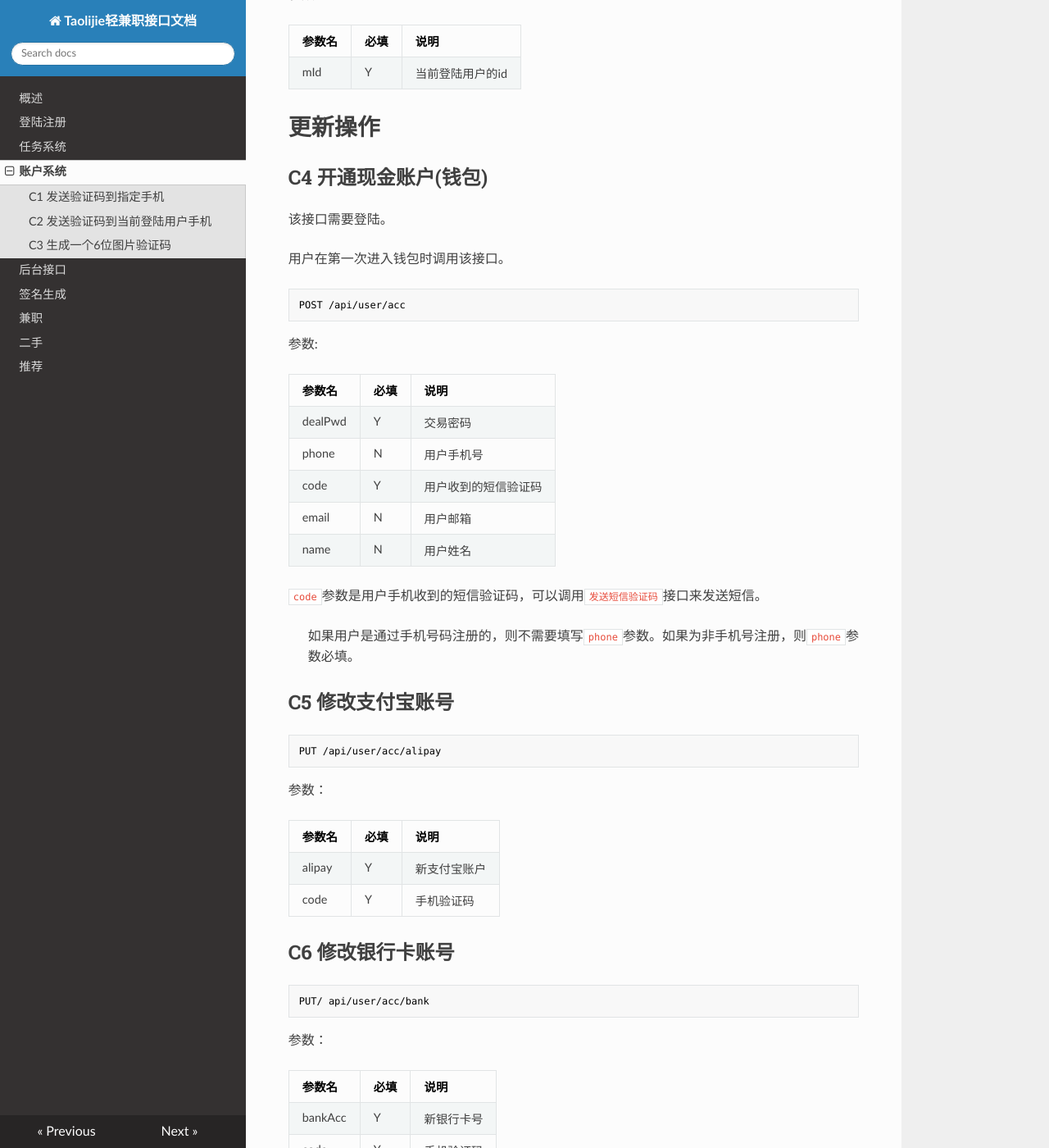
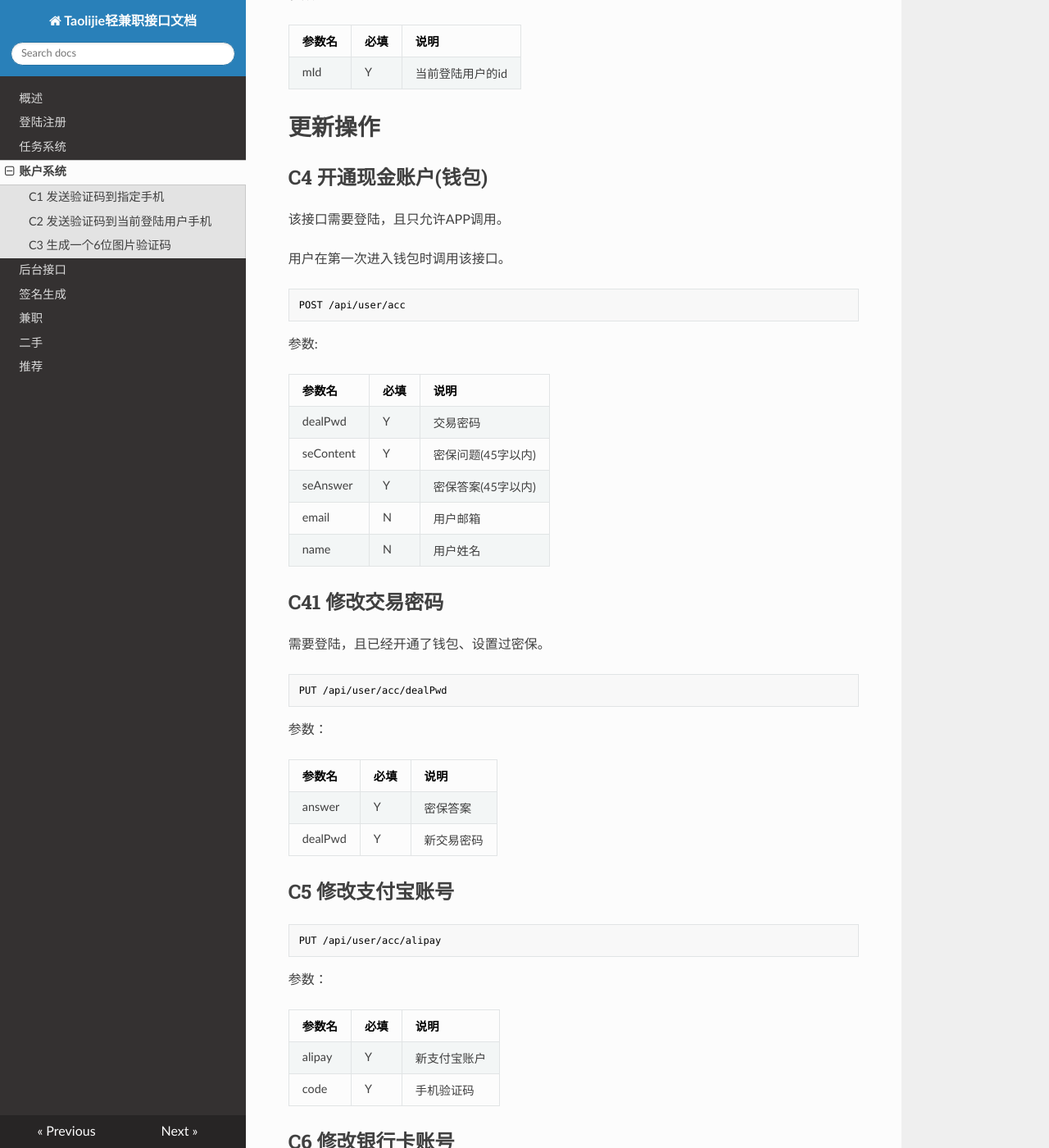
Before and after one commit to wanghongfei/tlj-quest-docs, an MkDocs documentation site: the page built from docs/acc.md, in a window 1280 px wide and 1400 px high, scrolled down 961 px. Shown: the whole window at 82% size. Built offline with MkDocs 1.6.1, drawn with Linux system fonts in a browser that asks for light colours; nearby versions of some CDN libraries; old or Windows-style settings are respelled for this version of MkDocs; some of the changed text lies outside the part shown.

Commit message:
添加密保接口

````diff
--- a/docs/acc.md
+++ b/docs/acc.md
@@ -49,7 +49,7 @@ GET /gen.do
 
 ## C4 开通现金账户(钱包)
 
-该接口需要登陆。
+该接口需要登陆，且只允许APP调用。
 
 用户在第一次进入钱包时调用该接口。
 
@@ -59,17 +59,32 @@ POST /api/user/acc
 
 参数:
 
-| 参数名     | 必填   | 说明         |
-| ------- | ---- | ---------- |
-| dealPwd | Y    | 交易密码       |
-| phone   | N    | 用户手机号      |
-| code    | Y    | 用户收到的短信验证码 |
-| email   | N    | 用户邮箱       |
-| name    | N    | 用户姓名       |
+| 参数名       | 必填   | 说明          |
+| --------- | ---- | ----------- |
+| dealPwd   | Y    | 交易密码        |
+| seContent | Y    | 密保问题(45字以内) |
+| seAnswer  | Y    | 密保答案(45字以内) |
+| email     | N    | 用户邮箱        |
+| name      | N    | 用户姓名        |
 
-`code`参数是用户手机收到的短信验证码，可以调用`发送短信验证码`接口来发送短信。
 
-> 如果用户是通过手机号码注册的，则不需要填写`phone`参数。如果为非手机号注册，则`phone`参数必填。
+
+## C41 修改交易密码
+
+需要登陆，且已经开通了钱包、设置过密保。
+
+```
+PUT /api/user/acc/dealPwd
+```
+
+参数：
+
+| 参数名     | 必填   | 说明    |
+| ------- | ---- | ----- |
+| answer  | Y    | 密保答案  |
+| dealPwd | Y    | 新交易密码 |
+
+
 
 ## C5 修改支付宝账号
 
@@ -315,3 +330,32 @@ GET /api/user/acc/flow
   "ok": true
 }
 ```
+
+
+
+## C15 查询密保问题
+
+需要登陆，且已经设置过密保。
+
+```
+GET /api/user/acc/question
+```
+
+不需要参数。
+
+返回报文：
+
+``` json
+{
+  "message": "success",
+  "code": 0,
+  "data": {
+    "id": 1,
+    "createdTime": "2015-10-25 03:25:24",
+    "memberId": 3,
+    "accId": 3,
+    "content": "content" // 密保问题
+  },
+  "ok": true
+}
+```
--- a/index.html
+++ b/index.html
@@ -166,7 +166,7 @@
 <p>王鸿飞(后端): brucewhf^gmail.com</p>
 <p>王富诚(前端): wangfucheng56^gmail.com</p>
 <blockquote>
-<p>最后更新时间: 2015-10-23</p>
+<p>最后更新时间: 2015-10-25</p>
 </blockquote>
 <h1 id="_2">身份认证</h1>
 <h2 id="token">Token</h2>
@@ -479,5 +479,5 @@ App-Token: WEFEIASIWEdfrilkzxcv
 
 <!--
 MkDocs version : 0.14.0
-Build Date UTC : 2015-10-23 08:41:03.368198
+Build Date UTC : 2015-10-25 03:37:22.821790
 -->
````
Also changed, not shown: docs/index.md (+1 -1 lines), sitemap.xml (+9 -9 lines), 2 other files.
